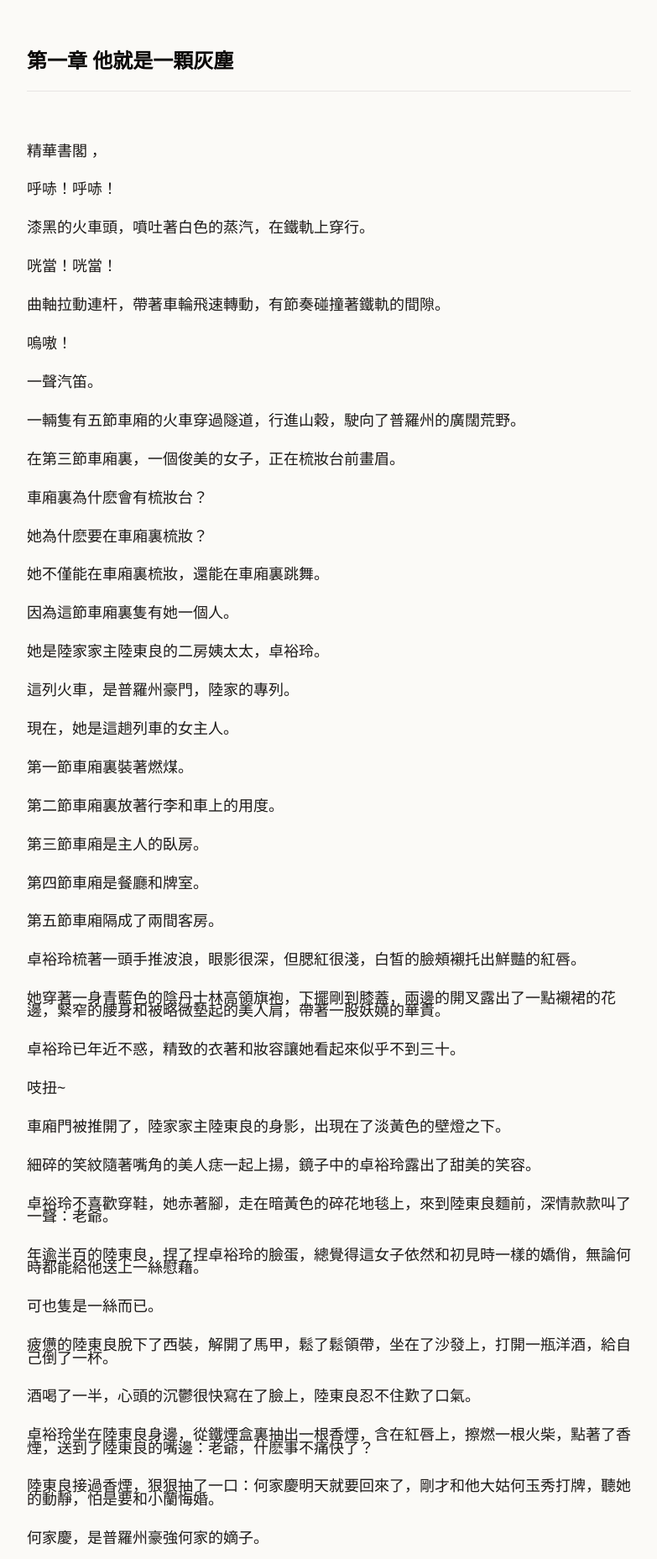
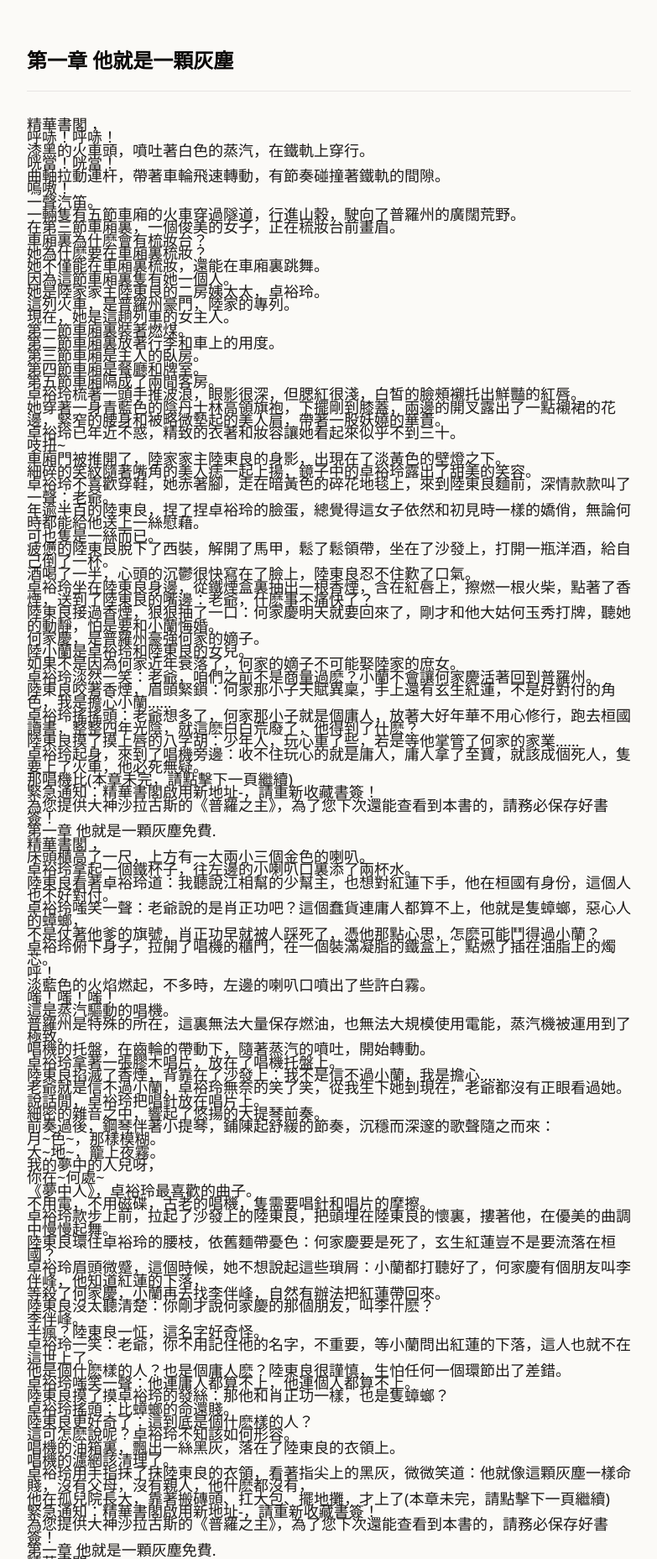
Before and after one commit to Leo23k/truyendichAI, a FastAPI app: page /chapters/6021?mode=original in a window 1280 px wide. Shown: the part 65-1922 px from the top of the page at 84% size, without its empty margins (248-1031 px from the left). Run offline with FastAPI, Linux system fonts and the light colour scheme; data comes from the database, SQL or seed files in the repository; some libraries are stand-ins or nearby versions.

Commit message:
fix: keep browser reading mode line spacing compact

```diff
--- a/app/templates/reader.html
+++ b/app/templates/reader.html
@@ -117,9 +117,9 @@
     <header class="mb-8 border-b border-stone-200 pb-5">
       <h2 itemprop="headline" class="text-xl font-semibold leading-snug text-stone-950 sm:text-2xl">{{ display_title }}</h2>
     </header>
-    <div itemprop="articleBody" class="reader-prose whitespace-pre-line">
-      {% for paragraph in display_content.replace('\r', '').split('\n') %}
-      {% if paragraph.strip() %}<p>{{ paragraph }}</p>{% endif %}
+    <div itemprop="articleBody" class="reader-prose">
+      {% for line in display_content.replace('\r', '').split('\n') %}
+      {% if line.strip() %}{{ line }}{% endif %}<br>
       {% endfor %}
     </div>
   </article>
```
